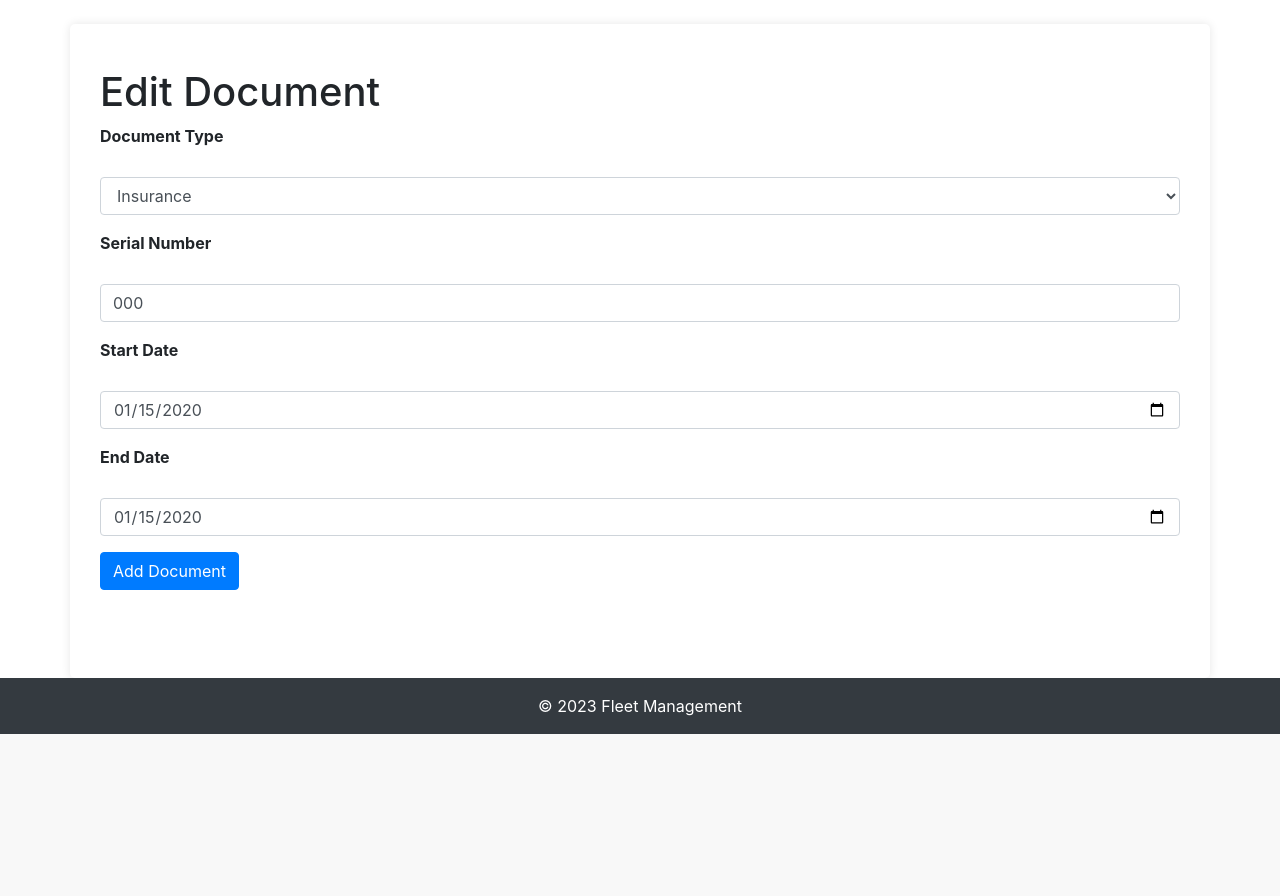
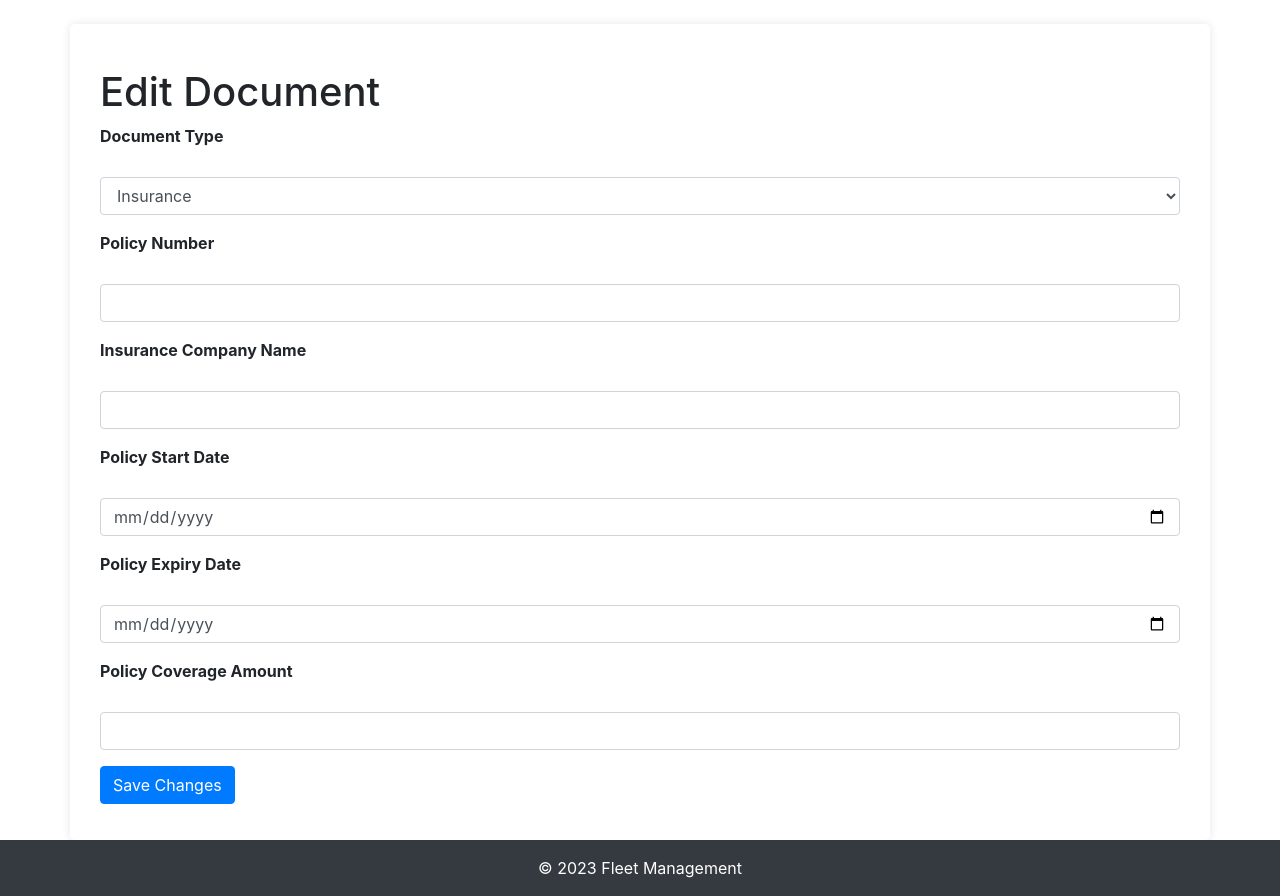
Before and after one commit to Manjunathhs-0003/DocuFlex, a Flask app: page /vehicle/1/document/1/edit in a window 1280 px wide. Shown: the part 66-962 px from the top of the page. Before the commit the page ends 800 px from the top, so only its background shows below. Run offline with Flask 3, Linux system fonts and the light colour scheme; a user stored in the database is signed in; tables that the repository leaves empty hold one stand-in row (values such as "Sample post"); some libraries are stand-ins or nearby versions.

Commit message:
Can edit saved documents

```diff
--- a/app/forms.py
+++ b/app/forms.py
@@ -87,9 +87,14 @@ class VehicleForm(FlaskForm):
     vehicle_number = StringField("Vehicle Number", validators=[DataRequired()])
     submit = SubmitField("Add Vehicle")
 
+    def __init__(self, *args, **kwargs):
+        self.vehicle_id = kwargs.pop('vehicle_id', None)
+        super(VehicleForm, self).__init__(*args, **kwargs)
+
     def validate_vehicle_number(self, vehicle_number):
+        # Skip validation if editing the same vehicle
         vehicle = Vehicle.query.filter_by(vehicle_number=vehicle_number.data).first()
-        if vehicle:
+        if vehicle and (self.vehicle_id is None or vehicle.id != self.vehicle_id):
             raise ValidationError(
                 "This vehicle number is already registered. Please choose a different one."
             )
--- a/app/routes.py
+++ b/app/routes.py
@@ -403,7 +403,7 @@ def edit_vehicle(vehicle_id):
     if vehicle.owner != current_user:
         abort(403)
 
-    form = VehicleForm()
+    form = VehicleForm(obj=vehicle, vehicle_id=vehicle_id)
     if form.validate_on_submit():
         vehicle.name = form.name.data
         vehicle.vehicle_number = form.vehicle_number.data
@@ -411,10 +411,6 @@ def edit_vehicle(vehicle_id):
         flash("Your vehicle has been updated!", "success")
         log_action(f"User {current_user.username} edited vehicle {vehicle.name}")
         return redirect(url_for("main.list_vehicles"))
-
-    elif request.method == "GET":
-        form.name.data = vehicle.name
-        form.vehicle_number.data = vehicle.vehicle_number
 
     return render_template("edit_vehicle.html", form=form)
 
@@ -457,37 +453,88 @@ def edit_document(vehicle_id, document_id):
     if vehicle.owner != current_user or document.vehicle_id != vehicle.id:
         abort(403)
 
-    form = DocumentForm()
-    form.update_fields(
-        document.document_type
-    )  # Update fields for the specific document type
+    form = DocumentForm(obj=document)
+    form.update_fields(document.document_type)  # Update fields for the specific document type
+
     if form.validate_on_submit():
         if document.document_type == "Insurance":
             document.serial_number = form.insurance_policy_number.data
             document.start_date = form.policy_start_date.data
             document.end_date = form.policy_expiry_date.data
+            document.additional_info = json.dumps({
+                "insurance_company_name": form.insurance_company_name.data,
+                "policy_coverage_amount": form.policy_coverage_amount.data,
+            })
+        elif document.document_type == "Emission Certificate":
+            document.serial_number = form.emission_certificate_number.data
+            document.start_date = form.emission_start_date.data
+            document.end_date = form.emission_end_date.data
+        elif document.document_type == "Permit":
+            document.serial_number = form.permit_number.data
+            document.start_date = form.permit_start_date.data
+            document.end_date = form.permit_end_date.data
+            document.additional_info = json.dumps({
+                "issuing_authority": form.issuing_authority.data
+            })
+        elif document.document_type == "Fitness Certificate":
+            document.serial_number = form.fitness_certificate_number.data
+            document.start_date = form.fitness_start_date.data
+            document.end_date = form.fitness_end_date.data
+            document.additional_info = json.dumps({
+                "issuing_authority": form.fitness_issuing_authority.data
+            })
+        elif document.document_type == "Road Tax":
+            document.serial_number = form.road_tax_receipt_number.data
+            document.start_date = form.road_tax_payment_date.data
+            document.end_date = form.road_tax_payment_date.data
+            document.additional_info = json.dumps({
+                "amount_paid": form.road_tax_amount.data
+            })
         else:
-            document.document_type = form.document_type.data
             document.serial_number = form.serial_number.data
             document.start_date = form.start_date.data
             document.end_date = form.end_date.data
+
         db.session.commit()
         flash("Your document has been updated!", "success")
         return redirect(url_for("main.view_vehicle", vehicle_id=vehicle.id))
+
     elif request.method == "GET":
-        form.document_type.data = document.document_type
+         # Pre-fill the form with document data based on the document type
         if document.document_type == "Insurance":
             form.insurance_policy_number.data = document.serial_number
             form.policy_start_date.data = document.start_date
             form.policy_expiry_date.data = document.end_date
+            additional_info = json.loads(document.additional_info)
+            form.insurance_company_name.data = additional_info.get("insurance_company_name", "")
+            form.policy_coverage_amount.data = additional_info.get("policy_coverage_amount", "")
+        elif document.document_type == "Emission Certificate":
+            form.emission_certificate_number.data = document.serial_number
+            form.emission_start_date.data = document.start_date
+            form.emission_end_date.data = document.end_date
+        elif document.document_type == "Permit":
+            form.permit_number.data = document.serial_number
+            form.permit_start_date.data = document.start_date
+            form.permit_end_date.data = document.end_date
+            additional_info = json.loads(document.additional_info)
+            form.issuing_authority.data = additional_info.get("issuing_authority", "")
+        elif document.document_type == "Fitness Certificate":
+            form.fitness_certificate_number.data = document.serial_number
+            form.fitness_start_date.data = document.start_date
+            form.fitness_end_date.data = document.end_date
+            additional_info = json.loads(document.additional_info)
+            form.fitness_issuing_authority.data = additional_info.get("issuing_authority", "")
+        elif document.document_type == "Road Tax":
+            form.road_tax_receipt_number.data = document.serial_number
+            form.road_tax_payment_date.data = document.start_date  # Assuming start_date and end_date are the same for Road Tax
+            additional_info = json.loads(document.additional_info)
+            form.road_tax_amount.data = additional_info.get("amount_paid", "")
         else:
             form.serial_number.data = document.serial_number
             form.start_date.data = document.start_date
             form.end_date.data = document.end_date
 
-    return render_template(
-        "edit_document.html", form=form, vehicle=vehicle, document=document
-    )
+    return render_template("edit_document.html", form=form, vehicle=vehicle, document=document)
 
 
 @main.route(
--- a/app/templates/edit_document.html
+++ b/app/templates/edit_document.html
@@ -5,27 +5,147 @@
 {% block content %}
 <div class="container">
     <h1 class="mt-4">Edit Document</h1>
-    <form method="POST" action="">
+    <form method="POST">
         {{ form.hidden_tag() }}
+
         <div class="form-group">
             {{ form.document_type.label(class="form-label") }}<br>
-            {{ form.document_type(class="form-control") }}
+            {{ form.document_type(class="form-control", id="document_type") }}
+        </div>
+
+        <!-- FIELDS FOR INSURANCE -->
+        <div id="insurance-fields" style="display:none;">
+            <div class="form-group">
+                {{ form.insurance_policy_number.label(class="form-label") }}<br>
+                {{ form.insurance_policy_number(class="form-control") }}
             </div>
             <div class="form-group">
-            {{ form.serial_number.label(class="form-label") }}<br>
-            {{ form.serial_number(class="form-control") }}
+                {{ form.insurance_company_name.label(class="form-label") }}<br>
+                {{ form.insurance_company_name(class="form-control") }}
             </div>
             <div class="form-group">
-            {{ form.start_date.label(class="form-label") }}<br>
-            {{ form.start_date(class="form-control", type="date") }}
+                {{ form.policy_start_date.label(class="form-label") }}<br>
+                {{ form.policy_start_date(class="form-control", type="date") }}
             </div>
             <div class="form-group">
-            {{ form.end_date.label(class="form-label") }}<br>
-            {{ form.end_date(class="form-control", type="date") }}
+                {{ form.policy_expiry_date.label(class="form-label") }}<br>
+                {{ form.policy_expiry_date(class="form-control", type="date") }}
             </div>
             <div class="form-group">
-            {{ form.submit(class="btn btn-primary") }}
+                {{ form.policy_coverage_amount.label(class="form-label") }}<br>
+                {{ form.policy_coverage_amount(class="form-control") }}
+            </div>
+        </div>
+
+        <!-- FIELDS FOR EMISSION CERTIFICATE -->
+        <div id="emission-fields" style="display:none;">
+            <div class="form-group">
+                {{ form.emission_certificate_number.label(class="form-label") }}<br>
+                {{ form.emission_certificate_number(class="form-control") }}
+            </div>
+            <div class="form-group">
+                {{ form.emission_start_date.label(class="form-label") }}<br>
+                {{ form.emission_start_date(class="form-control", type="date") }}
+            </div>
+            <div class="form-group">
+                {{ form.emission_end_date.label(class="form-label") }}<br>
+                {{ form.emission_end_date(class="form-control", type="date") }}
+            </div>
+        </div>
+
+        <!-- FIELDS FOR PERMIT -->
+        <div id="permit-fields" style="display:none;">
+            <div class="form-group">
+                {{ form.permit_number.label(class="form-label") }}<br>
+                {{ form.permit_number(class="form-control") }}
+            </div>
+            <div class="form-group">
+                {{ form.issuing_authority.label(class="form-label") }}<br>
+                {{ form.issuing_authority(class="form-control") }}
+            </div>
+            <div class="form-group">
+                {{ form.permit_start_date.label(class="form-label") }}<br>
+                {{ form.permit_start_date(class="form-control", type="date") }}
+            </div>
+            <div class="form-group">
+                {{ form.permit_end_date.label(class="form-label") }}<br>
+                {{ form.permit_end_date(class="form-control", type="date") }}
+            </div>
+        </div>
+
+        <!-- FIELDS FOR FITNESS CERTIFICATE -->
+        <div id="fitness-fields" style="display:none;">
+            <div class="form-group">
+                {{ form.fitness_certificate_number.label(class="form-label") }}<br>
+                {{ form.fitness_certificate_number(class="form-control") }}
+            </div>
+            <div class="form-group">
+                {{ form.fitness_issuing_authority.label(class="form-label") }}<br>
+                {{ form.fitness_issuing_authority(class="form-control") }}
+            </div>
+            <div class="form-group">
+                {{ form.fitness_start_date.label(class="form-label") }}<br>
+                {{ form.fitness_start_date(class="form-control", type="date") }}
+            </div>
+            <div class="form-group">
+                {{ form.fitness_end_date.label(class="form-label") }}<br>
+                {{ form.fitness_end_date(class="form-control", type="date") }}
+            </div>
+        </div>
+
+        <!-- FIELDS FOR ROAD TAX -->
+        <div id="road-tax-fields" style="display:none;">
+            <div class="form-group">
+                {{ form.road_tax_receipt_number.label(class="form-label") }}<br>
+                {{ form.road_tax_receipt_number(class="form-control") }}
+            </div>
+            <div class="form-group">
+                {{ form.road_tax_amount.label(class="form-label") }}<br>
+                {{ form.road_tax_amount(class="form-control") }}
+            </div>
+            <div class="form-group">
+                {{ form.road_tax_payment_date.label(class="form-label") }}<br>
+                {{ form.road_tax_payment_date(class="form-control", type="date") }}
+            </div>
+        </div>
+
+        <!-- SUBMIT BUTTON -->
+        <div class="form-group">
+            {{ form.submit(class="btn btn-primary", value="Save Changes") }}
         </div>
     </form>
 </div>
+
+<!-- JavaScript to toggle fields based on document type -->
+<script>
+    document.getElementById('document_type').onchange = function() {
+        var docType = this.value;
+        var insuranceFields = document.getElementById('insurance-fields');
+        var emissionFields = document.getElementById('emission-fields');
+        var permitFields = document.getElementById('permit-fields');
+        var fitnessFields = document.getElementById('fitness-fields');
+        var roadTaxFields = document.getElementById('road-tax-fields');
+
+        insuranceFields.style.display = 'none';
+        emissionFields.style.display = 'none';
+        permitFields.style.display = 'none';
+        fitnessFields.style.display = 'none';
+        roadTaxFields.style.display = 'none';
+
+        if (docType === 'Insurance') {
+            insuranceFields.style.display = 'block';
+        } else if (docType === 'Emission Certificate') {
+            emissionFields.style.display = 'block';
+        } else if (docType === 'Permit') {
+            permitFields.style.display = 'block';
+        } else if (docType === 'Fitness Certificate') {
+            fitnessFields.style.display = 'block';
+        } else if (docType === 'Road Tax') {
+            roadTaxFields.style.display = 'block';
+        }
+    };
+
+    // Trigger change event to set the correct initial state
+    document.getElementById('document_type').onchange();
+</script>
 {% endblock %}
```
Also changed, not shown: instance/site.db. Lines whose indentation alone changed are shown as unchanged.
